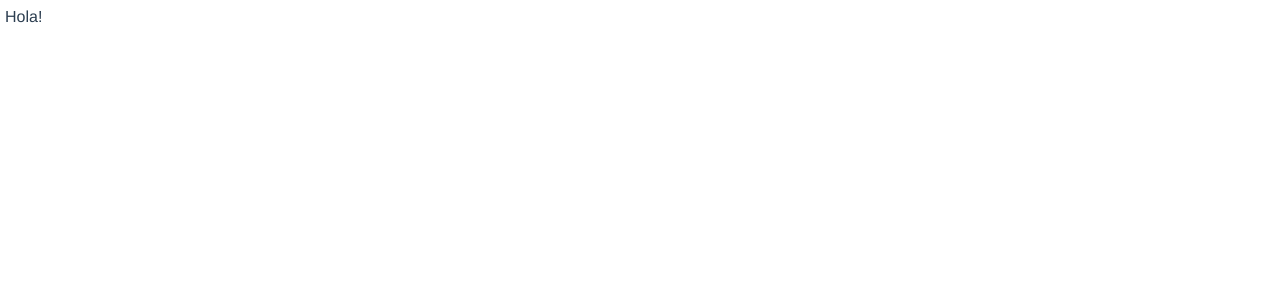
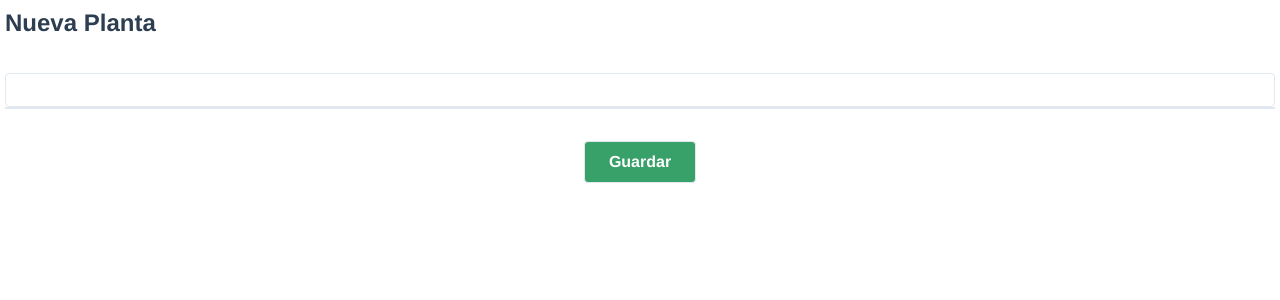
Before and after one commit to jomarti/tracking-plants, a Vue app: page /add in a window 1280 px wide. Shown: the top 300 px of the page. Built offline with nearby package versions, Linux system fonts and the light colour scheme.

Commit message:
feat: create add plant form

```diff
--- a/package.json
+++ b/package.json
@@ -11,6 +11,7 @@
     "lint:fix": "vue-cli-service lint"
   },
   "dependencies": {
+    "axios": "^0.21.0",
     "core-js": "^3.6.5",
     "register-service-worker": "^1.7.1",
     "tailwindcss": "^1.9.6",
@@ -41,7 +42,6 @@
   "gitHooks": {
     "pre-commit": "lint-staged && npm run lint",
     "pre-push": "npm run test:noWatch"
-
   },
   "lint-staged": {
     "*.{js,jsx,vue}": [
--- /dev/null
+++ b/src/components/ui/Autocomplete.vue
@@ -0,0 +1,49 @@
+<template>
+  <div>
+    <div>
+      <input
+        v-model="itemSelected"
+        type="text"
+        class="border py-1 px-1 capitalize rounded w-full focus:outline-none"
+        @input="changeValueAutocomplete"
+      />
+    </div>
+    <div class="border">
+      <span
+        v-for="item in items"
+        :key="item.id"
+        class="block cursor-pointer capitalize py-1 px-1 hover:font-bold hover:bg-gray-210"
+        @click="selectItem(item)"
+      >
+        {{ item.name }}
+      </span>
+    </div>
+  </div>
+</template>
+
+<script>
+export default {
+  name: 'Autocomplete',
+  props: {
+    items: {
+      type: Array,
+      default: () => []
+    }
+  },
+  data: () => ({
+    itemSelected: ''
+  }),
+  methods: {
+    changeValueAutocomplete(event) {
+      const value = event.target.value;
+      this.$emit('input', value);
+    },
+    selectItem(item) {
+      this.itemSelected = item.name;
+      this.$emit('select-item', item);
+    }
+  }
+};
+</script>
+
+<style></style>
--- /dev/null
+++ b/src/constants/apiRoutes.js
@@ -0,0 +1,6 @@
+const PLANTS_API_BASE_ROUTE = 'https://trefle.io/api/v1/';
+const PLANTS_TOKEN = `?token=${process.env.VUE_APP_PLANTS_API_TOKEN}`;
+
+export const API_ROUTES = {
+  ALL_PLANTS: `${PLANTS_API_BASE_ROUTE}plants/search${PLANTS_TOKEN}`
+};
--- a/src/constants/index.js
+++ b/src/constants/index.js
@@ -1,3 +1,4 @@
+import { API_ROUTES } from '@/constants/apiRoutes';
 import { ROUTES } from '@/constants/routes';
 
-export { ROUTES };
+export { ROUTES, API_ROUTES };
--- /dev/null
+++ b/src/services/PlantsService.js
@@ -0,0 +1,17 @@
+import { API_ROUTES } from '@/constants';
+import PlantsTransformers from '@/transformers/Plants';
+import axios from 'axios';
+
+class PlantsService {
+  async findPlant(name) {
+    const params = {
+      q: name,
+      complete_data: true,
+      page: 1
+    };
+    const response = await axios.get(API_ROUTES.ALL_PLANTS, { params });
+    return PlantsTransformers.fetchCollection(response.data.data);
+  }
+}
+
+export default new PlantsService();
--- /dev/null
+++ b/src/services/index.js
@@ -0,0 +1,3 @@
+import PlantsService from './PlantsService';
+
+export { PlantsService };
--- /dev/null
+++ b/src/transformers/Base.js
@@ -0,0 +1,5 @@
+export class BaseTransformer {
+  static fetchCollection(values) {
+    return values.map(value => this.fetch(value));
+  }
+}
--- /dev/null
+++ b/src/transformers/Plants.js
@@ -0,0 +1,14 @@
+import { BaseTransformer } from './Base';
+
+export default class PlantsTransformer extends BaseTransformer {
+  static fetch(plant) {
+    return {
+      name: plant.common_name,
+      iamgeUrl: plant.image_url,
+      id: plant.id,
+      link: plant.links.plant,
+      scientificName: plant.scientific_name,
+      slug: plant.slug
+    };
+  }
+}
--- a/src/views/add/index.vue
+++ b/src/views/add/index.vue
@@ -1,11 +1,51 @@
 <template>
-  <h1>Hola!</h1>
+  <section>
+    <h1 class="font-bold text-2xl">Nueva Planta</h1>
+    <form class="mt-8" @submit.prevent="onSubmit">
+      <Autocomplete
+        :items="plants"
+        @input="onChangeAutocomplete"
+        @select-item="onSelectItem"
+      />
+      <div class="flex justify-center mt-8">
+        <button
+          class="border rounded py-2 px-6 bg-green-600 text-white font-bold"
+        >
+          Guardar
+        </button>
+      </div>
+    </form>
+  </section>
 </template>
 
 <script>
+import Autocomplete from '@/components/ui/Autocomplete';
+import { PlantsService } from '@/services';
+
 export default {
-  name: 'AddView'
+  name: 'AddView',
+  components: {
+    Autocomplete
+  },
+  data: () => ({
+    plants: [],
+    currentPlant: null
+  }),
+  methods: {
+    async onChangeAutocomplete(value) {
+      if (value.length >= 3) {
+        this.plants = await PlantsService.findPlant(value);
+        return;
+      }
+      this.plants = [];
+    },
+    onSelectItem(item) {
+      this.currentPlant = item;
+      this.plants = [];
+    },
+    onSubmit() {
+      console.log(this.currentPlant.id);
+    }
+  }
 };
 </script>
-
-<style></style>
```
Also changed, not shown: 2 other files (tests, documents, lock files or other folders).
